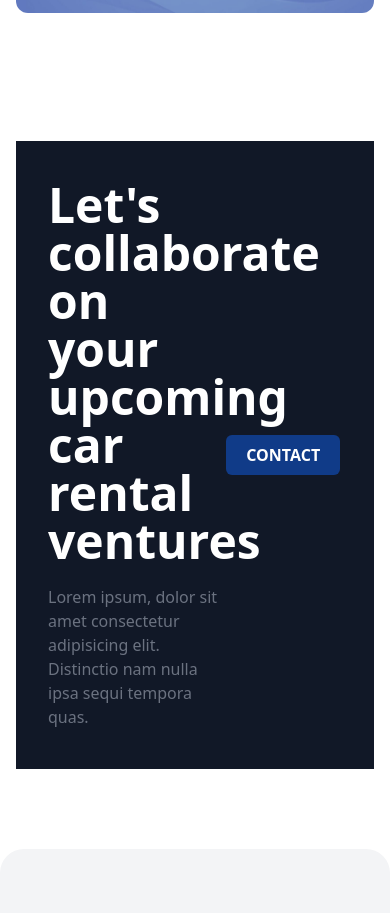
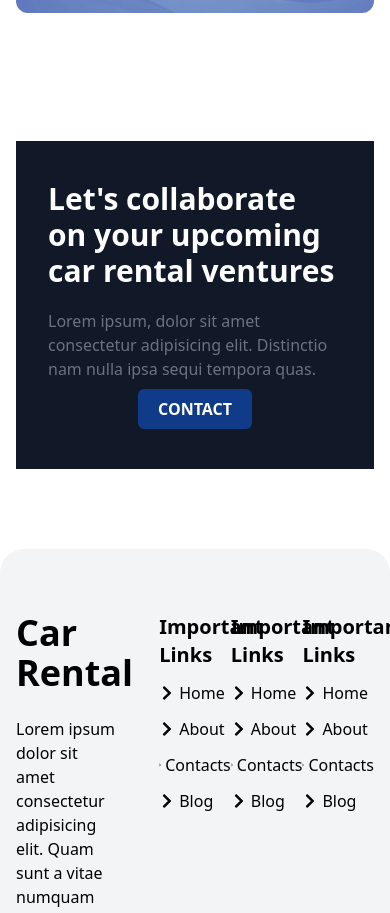
Before and after one commit to jainoos007/Car-Rental, a React (Vite) app: page / in a window 390 px wide. Shown: the part 5397-6310 px from the top of the page. Built offline with nearby package versions, Linux system fonts and the light colour scheme.

Commit message:
make responsive contact comp

```diff
--- a/src/Components/Contact/Contact.jsx
+++ b/src/Components/Contact/Contact.jsx
@@ -7,10 +7,10 @@ const Contact = () => {
         <div
           data-aos="zoom-in"
           data-aos-duration="1000"
-          className=" grid grid-cols-10 bg-gray-900 mt-32 py-10 px-8"
+          className=" grid sm:grid-cols-10 gap-2  bg-gray-900 mt-32 py-10 px-8"
         >
-          <div className="col-span-6 space-y-5">
-            <h1 className="text-white font-bold text-5xl">
+          <div className="sm:col-span-6 space-y-5">
+            <h1 className="text-white font-bold text-3xl sm:text-5xl">
               Let's collaborate on your upcoming car rental ventures
             </h1>
             <p className="text-gray-500">
@@ -18,7 +18,7 @@ const Contact = () => {
               Distinctio nam nulla ipsa sequi tempora quas.
             </p>
           </div>
-          <div className="col-span-4 text-center flex justify-center items-center">
+          <div className="sm:col-span-4 text-center flex justify-center items-center">
             <button className="bg-primary/70 text-white px-5 py-2 rounded-md hover:bg-primary/80 font-semibold duration-300">
               CONTACT
             </button>
```
